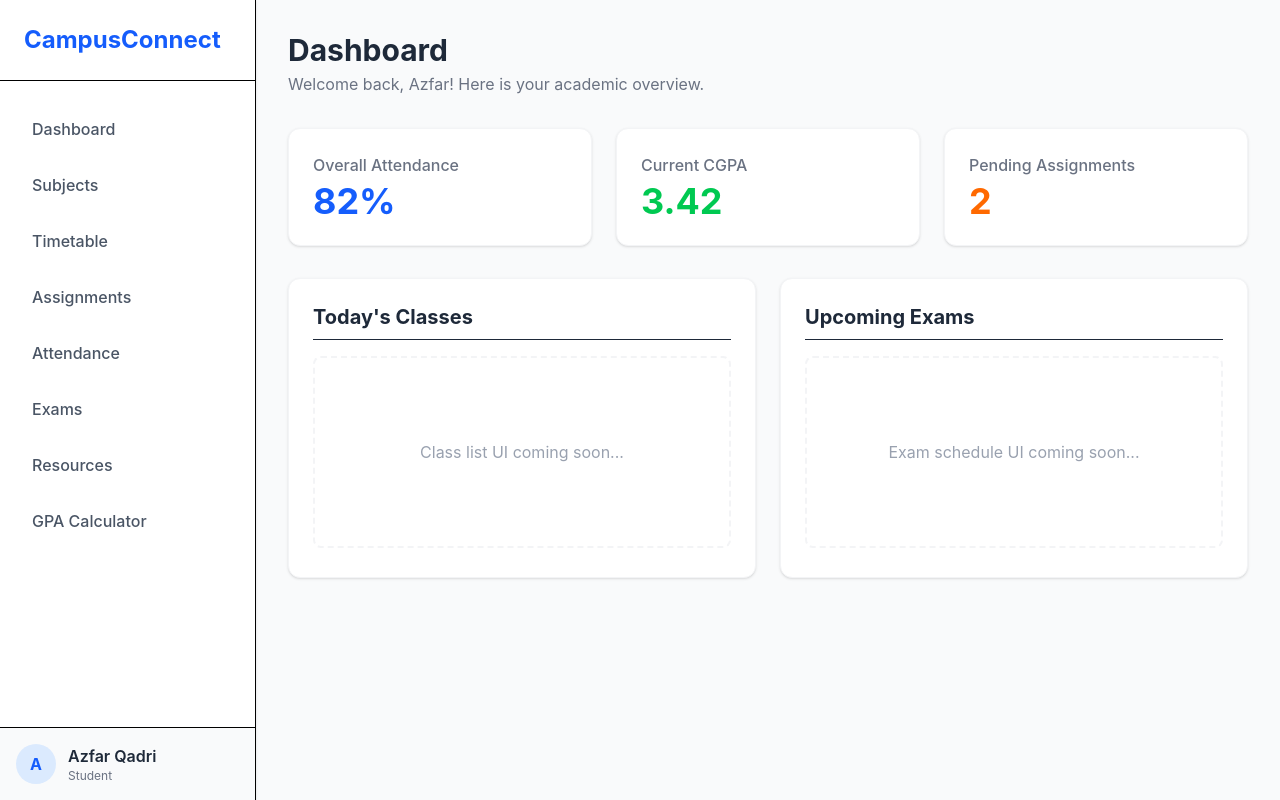
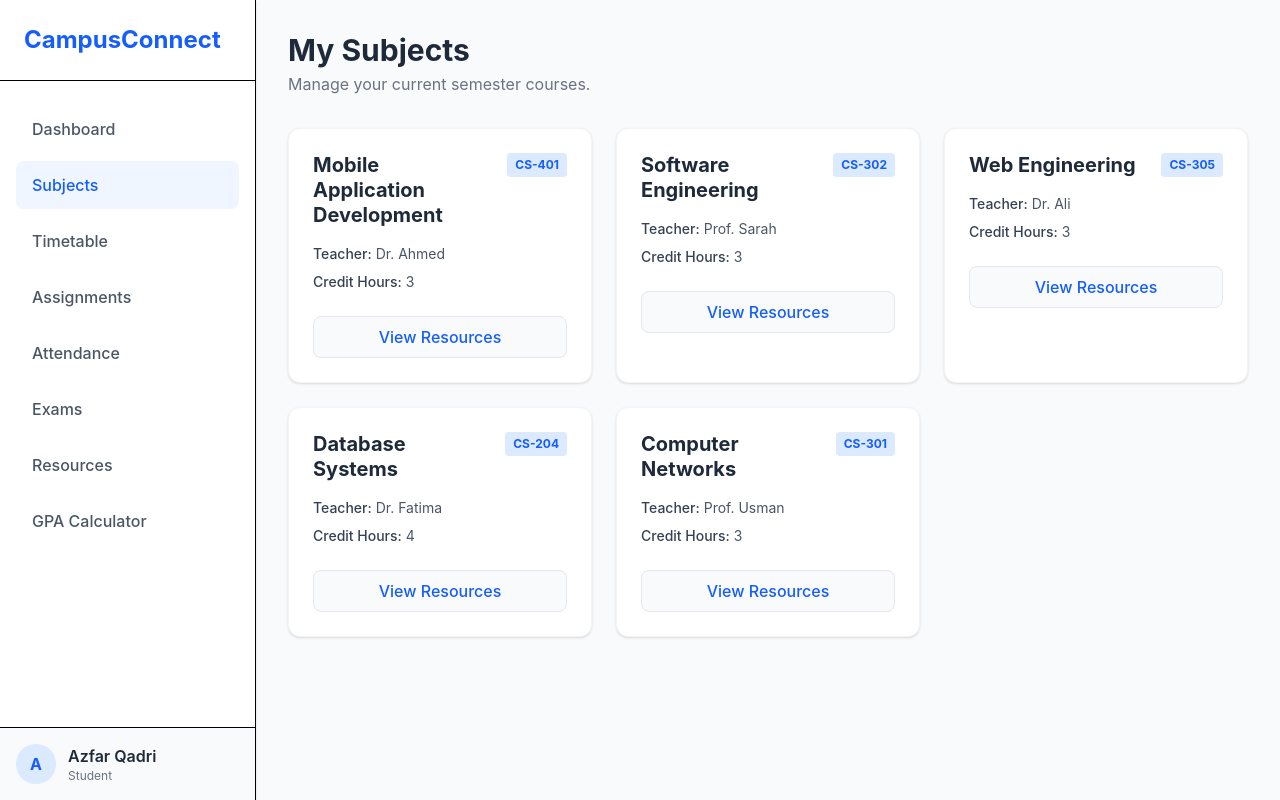
Before and after one commit to azfarx20s/CampusConnect, a React (Vite) app: page / in a window 1280 px wide. Both pictures are taken after a click on the button "Subjects". Built offline with nearby package versions, Linux system fonts and the light colour scheme.

Commit message:
Module 2: Subjects and Timetable Views

```diff
--- a/src/App.jsx
+++ b/src/App.jsx
@@ -1,14 +1,34 @@
+import { useState } from 'react';
 import Sidebar from './components/Sidebar';
 import Dashboard from './pages/Dashboard';
+import Subjects from './pages/Subjects';
+import Timetable from './pages/Timetable'; // Added import
 
 function App() {
+  const [currentView, setCurrentView] = useState('Dashboard');
+
+  const renderView = () => {
+    switch(currentView) {
+      case 'Dashboard':
+        return <Dashboard />;
+      case 'Subjects':
+        return <Subjects />;
+      case 'Timetable': // Added route
+        return <Timetable />;
+      default:
+        return (
+          <div className="flex h-full items-center justify-center text-gray-400">
+            <p className="text-xl">{currentView} page is under construction...</p>
+          </div>
+        );
+    }
+  };
+
   return (
     <div className="flex h-screen bg-gray-50 font-sans">
-      <Sidebar />
-
-      {/* Main Content Area */}
+      <Sidebar currentView={currentView} setCurrentView={setCurrentView} />
       <main className="flex-1 p-8 overflow-y-auto">
-        <Dashboard />
+        {renderView()}
       </main>
     </div>
   );
--- a/src/components/sidebar.jsx
+++ b/src/components/sidebar.jsx
@@ -1,9 +1,8 @@
-function Sidebar() {
-  // This is a JavaScript array holding our menu names
-  const menuItems = [
-    'Dashboard', 'Subjects', 'Timetable', 'Assignments',
-    'Attendance', 'Exams', 'Resources', 'GPA Calculator'
-  ];
+import React from 'react';
+
+// We added props (currentView, setCurrentView) to talk to App.jsx
+function Sidebar({ currentView, setCurrentView }) {
+  const menuItems = ['Dashboard', 'Subjects', 'Timetable', 'Assignments', 'Attendance', 'Exams', 'Resources', 'GPA Calculator'];
 
   return (
     <div className="w-64 bg-white border-r h-screen flex flex-col shadow-sm">
@@ -12,11 +11,15 @@ function Sidebar() {
       </div>
 
       <nav className="flex-1 px-4 py-6 space-y-2 overflow-y-auto">
-        {/* We use .map() to loop through our array and create a button for each item */}
         {menuItems.map((item) => (
           <button
             key={item}
-            className="w-full text-left px-4 py-3 rounded-lg text-gray-600 hover:bg-blue-50 hover:text-blue-600 font-medium transition-colors"
+            onClick={() => setCurrentView(item)}
+            className={`w-full text-left px-4 py-3 rounded-lg font-medium transition-colors ${
+              currentView === item
+                ? 'bg-blue-50 text-blue-600'
+                : 'text-gray-600 hover:bg-gray-50 hover:text-blue-600'
+            }`}
           >
             {item}
           </button>
--- /dev/null
+++ b/src/data/mockData.js
@@ -0,0 +1,14 @@
+export const subjectsData = [
+  { id: 1, name: 'Mobile Application Development', code: 'CS-401', credits: 3, teacher: 'Dr. Ahmed' },
+  { id: 2, name: 'Software Engineering', code: 'CS-302', credits: 3, teacher: 'Prof. Sarah' },
+  { id: 3, name: 'Web Engineering', code: 'CS-305', credits: 3, teacher: 'Dr. Ali' },
+  { id: 4, name: 'Database Systems', code: 'CS-204', credits: 4, teacher: 'Dr. Fatima' },
+  { id: 5, name: 'Computer Networks', code: 'CS-301', credits: 3, teacher: 'Prof. Usman' }
+];
+export const timetableData = [
+  { id: 1, day: 'Monday', time: '10:00 AM', subject: 'Mobile Application Development', room: 'Lab 2' },
+  { id: 2, day: 'Monday', time: '12:00 PM', subject: 'Software Engineering', room: 'Room 10' },
+  { id: 3, day: 'Tuesday', time: '10:00 AM', subject: 'Database Systems', room: 'Lab 1' },
+  { id: 4, day: 'Wednesday', time: '11:00 AM', subject: 'Web Engineering', room: 'Lab 3' },
+  { id: 5, day: 'Thursday', time: '09:00 AM', subject: 'Computer Networks', room: 'Room 12' }
+];
--- /dev/null
+++ b/src/pages/Subjects.jsx
@@ -0,0 +1,35 @@
+import React from 'react';
+import { subjectsData } from '../data/mockData';
+
+function Subjects() {
+  return (
+    <div className="max-w-6xl mx-auto">
+      <header className="mb-8">
+        <h1 className="text-3xl font-bold text-gray-800">My Subjects</h1>
+        <p className="text-gray-500 mt-1">Manage your current semester courses.</p>
+      </header>
+
+      <div className="grid grid-cols-1 md:grid-cols-2 lg:grid-cols-3 gap-6">
+        {subjectsData.map((subject) => (
+          <div key={subject.id} className="bg-white p-6 rounded-xl shadow-sm border border-gray-100 hover:shadow-md transition-shadow">
+            <div className="flex justify-between items-start mb-4">
+              <h2 className="text-xl font-bold text-gray-800 leading-tight pr-4">{subject.name}</h2>
+              <span className="bg-blue-100 text-blue-600 text-xs font-bold px-2 py-1 rounded whitespace-nowrap">
+                {subject.code}
+              </span>
+            </div>
+            <div className="space-y-2 text-sm text-gray-600">
+              <p><span className="font-medium text-gray-700">Teacher:</span> {subject.teacher}</p>
+              <p><span className="font-medium text-gray-700">Credit Hours:</span> {subject.credits}</p>
+            </div>
+            <button className="mt-6 w-full bg-gray-50 hover:bg-blue-50 text-blue-600 font-medium py-2 rounded-lg transition-colors border border-gray-200 hover:border-blue-200">
+              View Resources
+            </button>
+          </div>
+        ))}
+      </div>
+    </div>
+  );
+}
+
+export default Subjects;
--- /dev/null
+++ b/src/pages/Timetable.jsx
@@ -0,0 +1,40 @@
+import React from 'react';
+import { timetableData } from '../data/mockData';
+
+function Timetable() {
+  return (
+    <div className="max-w-6xl mx-auto">
+      <header className="mb-8">
+        <h1 className="text-3xl font-bold text-gray-800">Weekly Timetable</h1>
+        <p className="text-gray-500 mt-1">Your class schedule for the week.</p>
+      </header>
+
+      <div className="bg-white rounded-xl shadow-sm border border-gray-100 overflow-hidden">
+        <div className="overflow-x-auto">
+          <table className="w-full text-left border-collapse">
+            <thead>
+              <tr className="bg-gray-50 border-b border-gray-100">
+                <th className="p-4 font-semibold text-gray-600">Day</th>
+                <th className="p-4 font-semibold text-gray-600">Time</th>
+                <th className="p-4 font-semibold text-gray-600">Subject</th>
+                <th className="p-4 font-semibold text-gray-600">Room</th>
+              </tr>
+            </thead>
+            <tbody>
+              {timetableData.map((session) => (
+                <tr key={session.id} className="border-b border-gray-50 hover:bg-gray-50 transition-colors">
+                  <td className="p-4 font-medium text-gray-800">{session.day}</td>
+                  <td className="p-4 text-gray-600">{session.time}</td>
+                  <td className="p-4 text-blue-600 font-medium">{session.subject}</td>
+                  <td className="p-4 text-gray-500">{session.room}</td>
+                </tr>
+              ))}
+            </tbody>
+          </table>
+        </div>
+      </div>
+    </div>
+  );
+}
+
+export default Timetable;
```
